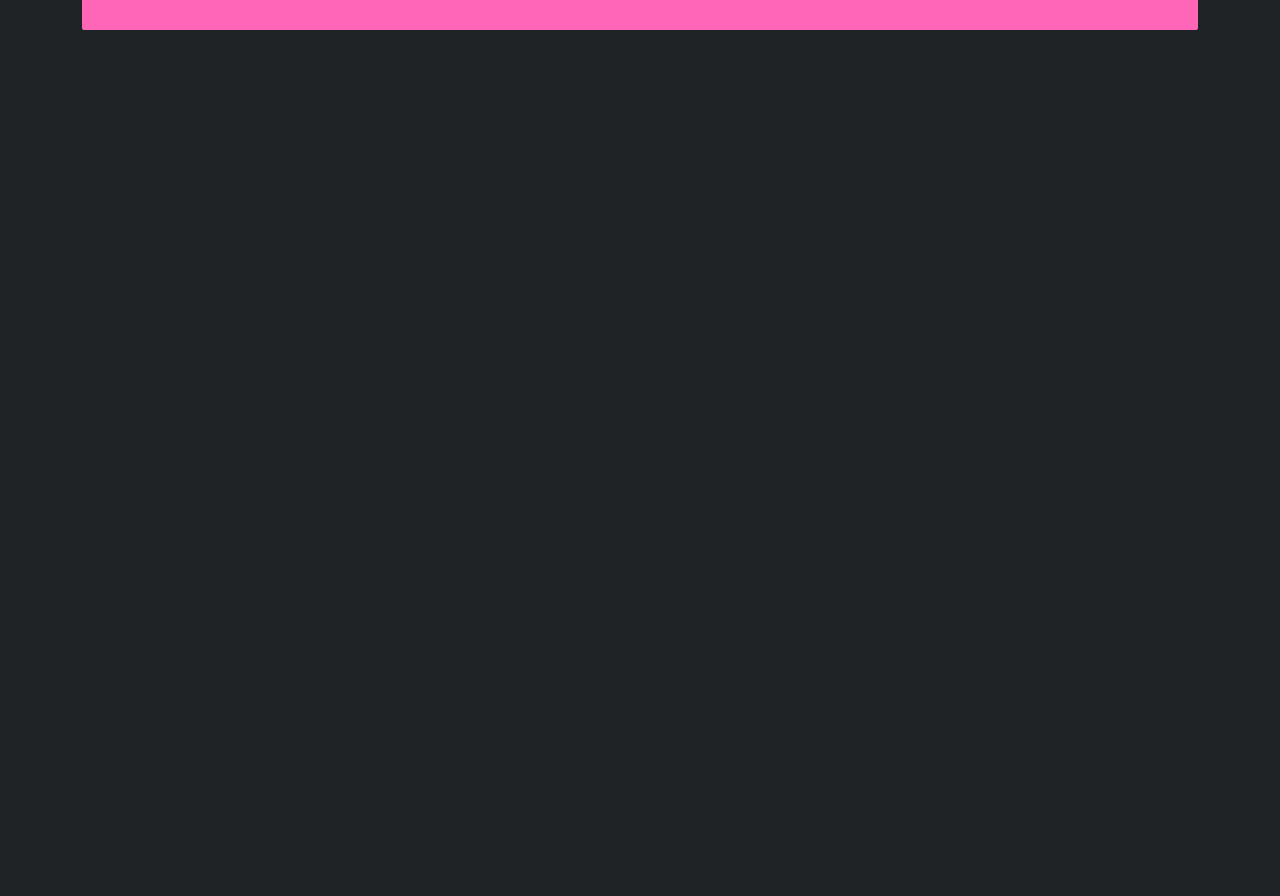
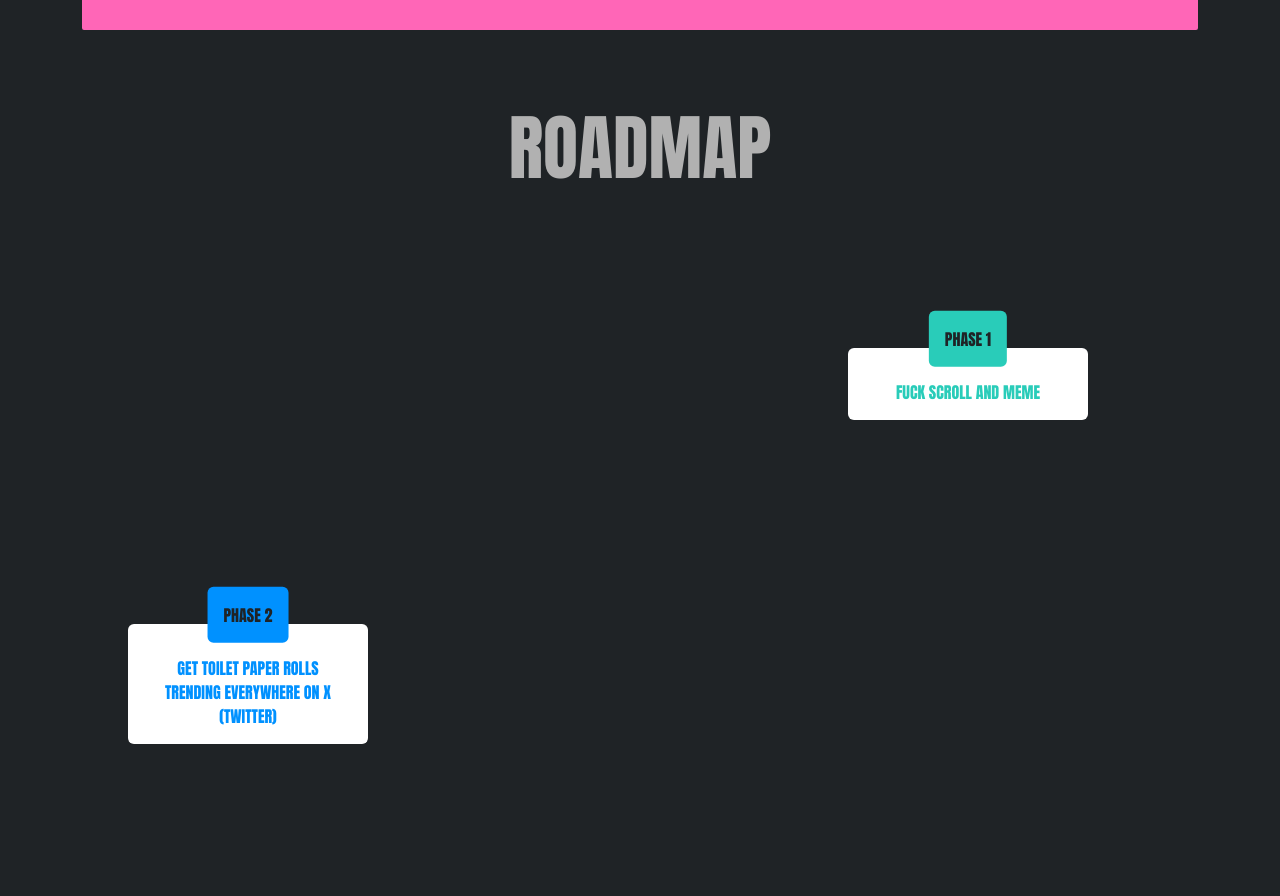
Before and after one commit to csfx-py/real-scroll, a React (Vite) app: page / in a window 1280 px wide. Shown: the part 2308-3204 px from the top of the page. Built offline with nearby package versions, Linux system fonts and the light colour scheme.

Commit message:
roadmap incomplete

```diff
--- a/src/App.jsx
+++ b/src/App.jsx
@@ -2,7 +2,9 @@ import "./App.css";
 import { Collab } from "./views/Collab";
 import { Hero } from "./views/Hero";
 import { Navbar } from "./views/Navbar";
+import { Roadmap } from "./views/Roadmap";
 import { Story } from "./views/Story";
+
 function App() {
   return (
     <main className="flex flex-col min-h-screen w-full bg-primary">
@@ -10,6 +12,7 @@ function App() {
       <Hero />
       <Story />
       <Collab />
+      <Roadmap />
       <div className="h-[200vh]"></div>
     </main>
   );
--- /dev/null
+++ b/src/Roadmap.jsx
@@ -0,0 +1,5 @@
+export const Roadmap = () => {
+  return (
+    <div>Roadmap</div>
+  )
+}
--- /dev/null
+++ b/src/components/RoadmapNode.jsx
@@ -0,0 +1,53 @@
+import PropTypes from "prop-types";
+
+export const RoadmapNode = ({ variant, title, description, top, index }) => {
+  const variants = [
+    "text-primary",
+    "text-secondary",
+    "text-pink-accent",
+    "text-green-accent",
+    "text-blue-accent",
+    "bg-primary",
+    "bg-secondary",
+    "bg-pink-accent",
+    "bg-green-accent",
+    "bg-blue-accent",
+  ];
+
+  return (
+    <div
+      className="absolute pt-10 w-60 text-center"
+      style={{
+        left: `${index % 2 !== 0 ? "10%" : "85%"}`,
+        transform: `translateX(${
+          index % 2 !== 0 ? "0" : "-100%"
+        }) translateY(-50%)`,
+        top: top,
+      }}
+    >
+      <div
+        className={`relative bg-white text-${variant} pt-8 pb-4 px-8 font-anton uppercase rounded-md`}
+      >
+        {description}
+        <div
+          className={`absolute bg-${variant} text-primary font-anton uppercase rounded-md p-4 top-0 left-1/2 transform -translate-x-1/2 -translate-y-2/3`}
+        >
+          {title}
+        </div>
+        <div className="hidden">
+          {variants.map((v) => (
+            <div key={v} className={v}></div>
+          ))}
+        </div>
+      </div>
+    </div>
+  );
+};
+
+RoadmapNode.propTypes = {
+  variant: PropTypes.string,
+  title: PropTypes.string,
+  description: PropTypes.string,
+  index: PropTypes.number,
+  top: PropTypes.string,
+};
--- /dev/null
+++ b/src/views/Roadmap.jsx
@@ -0,0 +1,43 @@
+import { RoadmapNode } from "../components/RoadmapNode";
+
+export const Roadmap = () => {
+  const nodes = [
+    {
+      title: "Phase 1",
+      description: "Fuck SCROLL and MEME",
+      variant: "green-accent",
+      top: "100px",
+    },
+    {
+      title: "Phase 2",
+      description: "Get toilet paper rolls trending everywhere on X (Twitter)",
+      variant: "blue-accent",
+      top: "400px",
+    },
+    {
+      title: "Phase 3",
+      description: "Toilet Paper Rolls rule the world.",
+      variant: "pink-accent",
+      top: "700px",
+    },
+  ];
+  return (
+    <div className="flex flex-col items-center justify-center w-full">
+      <h3 className="text-secondary text-7xl font-anton uppercase mb-20">
+        Roadmap
+      </h3>
+      <div className="relative w-full">
+        {nodes.map((node, index) => (
+          <RoadmapNode
+            key={"node" + index}
+            title={node.title}
+            description={node.description}
+            variant={node.variant}
+            index={index}
+            top={node.top}
+          />
+        ))}
+      </div>
+    </div>
+  );
+};
```
